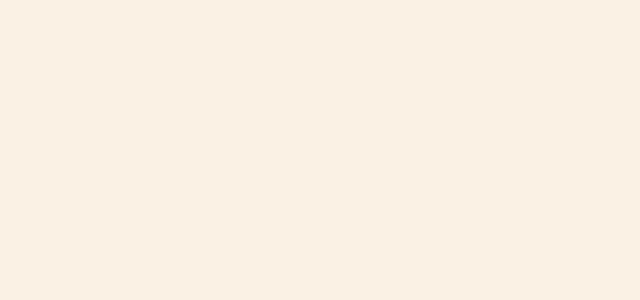
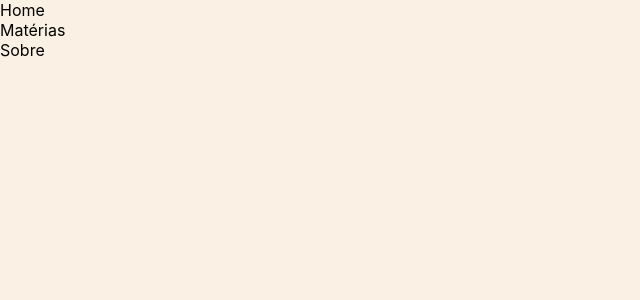
Before and after one commit to FGA0138-MDS-Ajax/2023-2-POLLUX, a React (Create React App) app in the folder Frontend/: page /Home in a window 1280 px wide. Before the commit this address had no page. Shown: the top 300 px of the page, without its empty margins (0-640 px from the left). Built offline with nearby package versions, Linux system fonts and the light colour scheme.

Commit message:
feat/iniciando home page

```diff
--- /dev/null
+++ b/Frontend/src/components/Header/index.js
@@ -0,0 +1,20 @@
+function Header () {
+    return(
+        <div>
+            <a>
+                <span></span>
+            </a>
+            <ul>
+                <li><a>Home</a></li>
+                <li><a>Matérias</a></li>
+                <li><a>Sobre</a></li>
+            </ul>
+            <div>
+                <a></a>
+                <a></a>
+            </div>
+        </div>
+    )
+}
+
+export default Header
--- /dev/null
+++ b/Frontend/src/pages/Home/index.js
@@ -0,0 +1,12 @@
+import React from "react"
+import Header from "../../components/Header"
+
+function Home () {
+    return(
+        <div>
+            <Header></Header>
+        </div>
+    )
+}
+
+export default Home
--- a/Frontend/src/routes.js
+++ b/Frontend/src/routes.js
@@ -6,6 +6,7 @@ import {
 } from "react-router-dom";
 import Login from "./pages/Login"
 import Cadastro from "./pages/Cadastro";
+import Home from "./pages/Home"
 
 export default function AppRoutes() {
     return (
@@ -13,6 +14,7 @@ export default function AppRoutes() {
         <Routes>
             <Route path="/Login" element={<Login></Login>}/>
             <Route path="/Cadastro" element={<Cadastro></Cadastro>}/>
+            <Route path="/Home" element={<Home></Home>}></Route>
         </Routes>
     </Router>
     );
```
Also changed, not shown: Frontend/src/pages/Home/styles.css (added).
